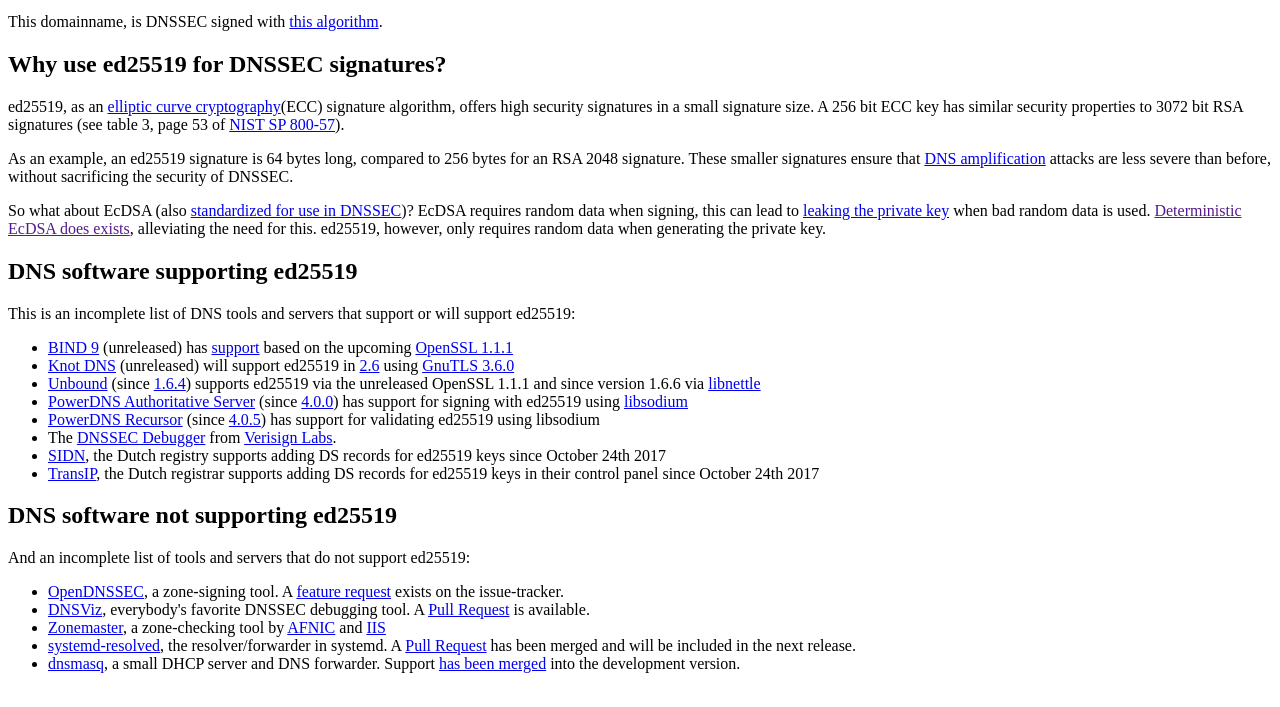
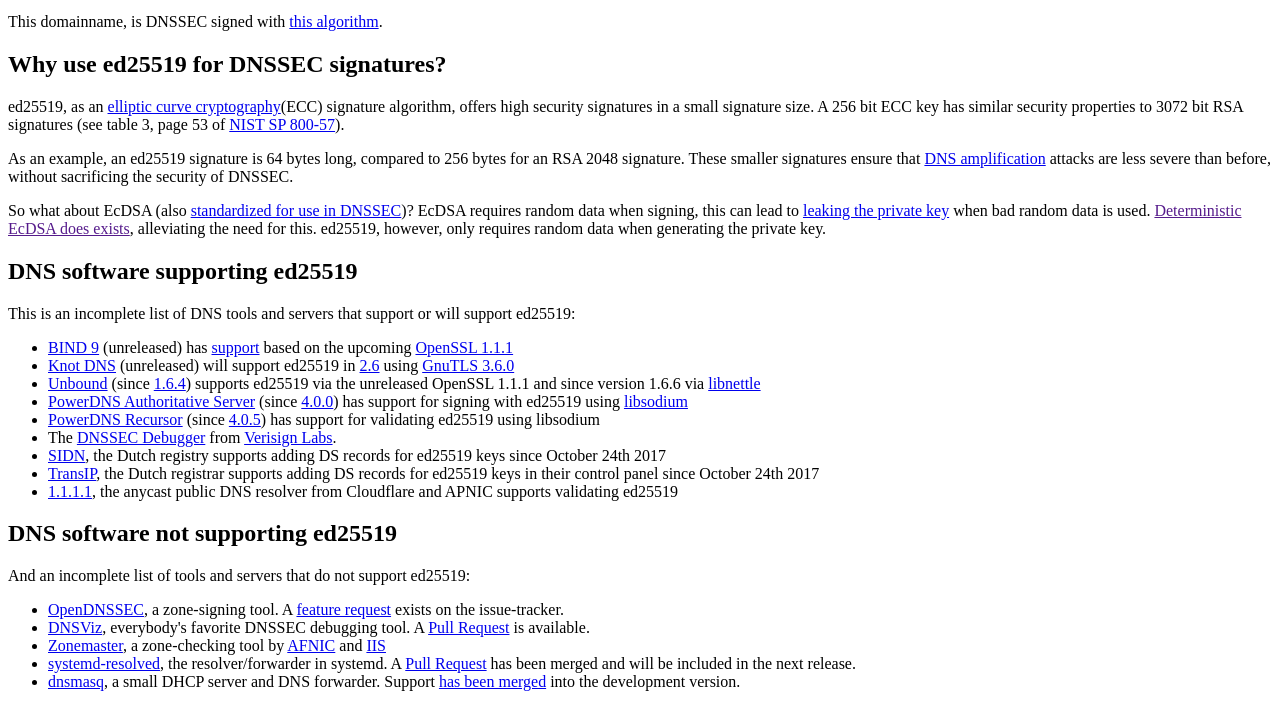
Before and after one commit to pieterlexis/ed25519.nl, a Gatsby site: page / in a window 1280 px wide. Shown: the part 119-826 px from the top of the page. Built offline with nearby package versions, Linux system fonts and the light colour scheme; Gatsby itself is replaced by a stand-in of ours.

Commit message:
Add 1.1.1.1 to supported

```diff
--- a/src/pages/index.js
+++ b/src/pages/index.js
@@ -21,6 +21,7 @@
       <li>The <a href="http://dnssec-debugger.verisignlabs.com/ed25519.nl">DNSSEC Debugger</a> from <a href="https://www.verisign.com/en_US/company-information/verisign-labs/index.xhtml">Verisign Labs</a>.</li>
       <li><a href="https://sidn.nl">SIDN</a>, the Dutch registry supports adding DS records for ed25519 keys since October 24th 2017</li>
       <li><a href="https://transip.nl">TransIP</a>, the Dutch registrar supports adding DS records for ed25519 keys in their control panel since October 24th 2017</li>
+      <li><a href="https://1.1.1.1">1.1.1.1</a>, the anycast public DNS resolver from Cloudflare and APNIC supports validating ed25519</li>
     </ul>
     </p>
     <h2>DNS software not supporting ed25519</h2>
```
